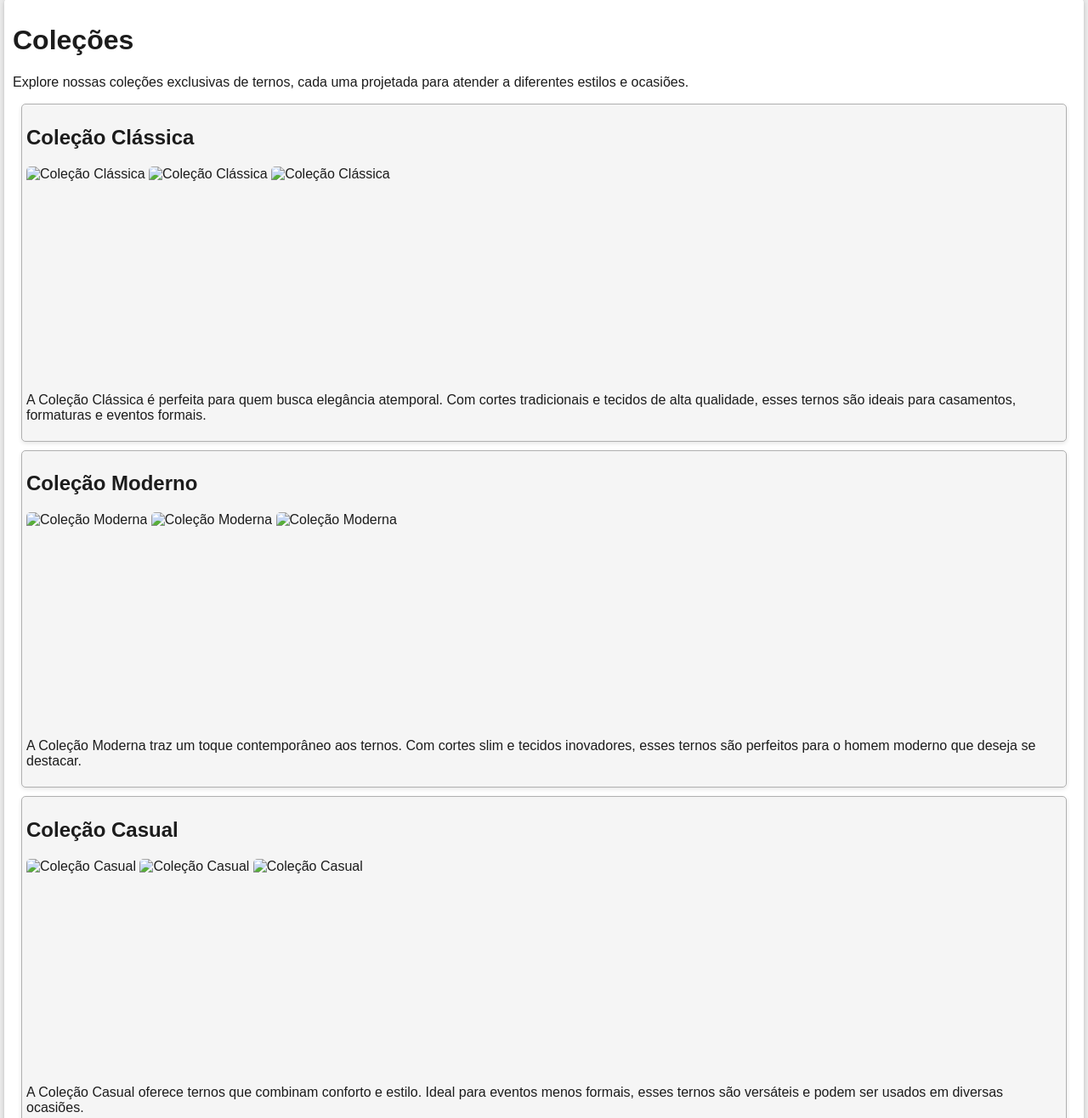
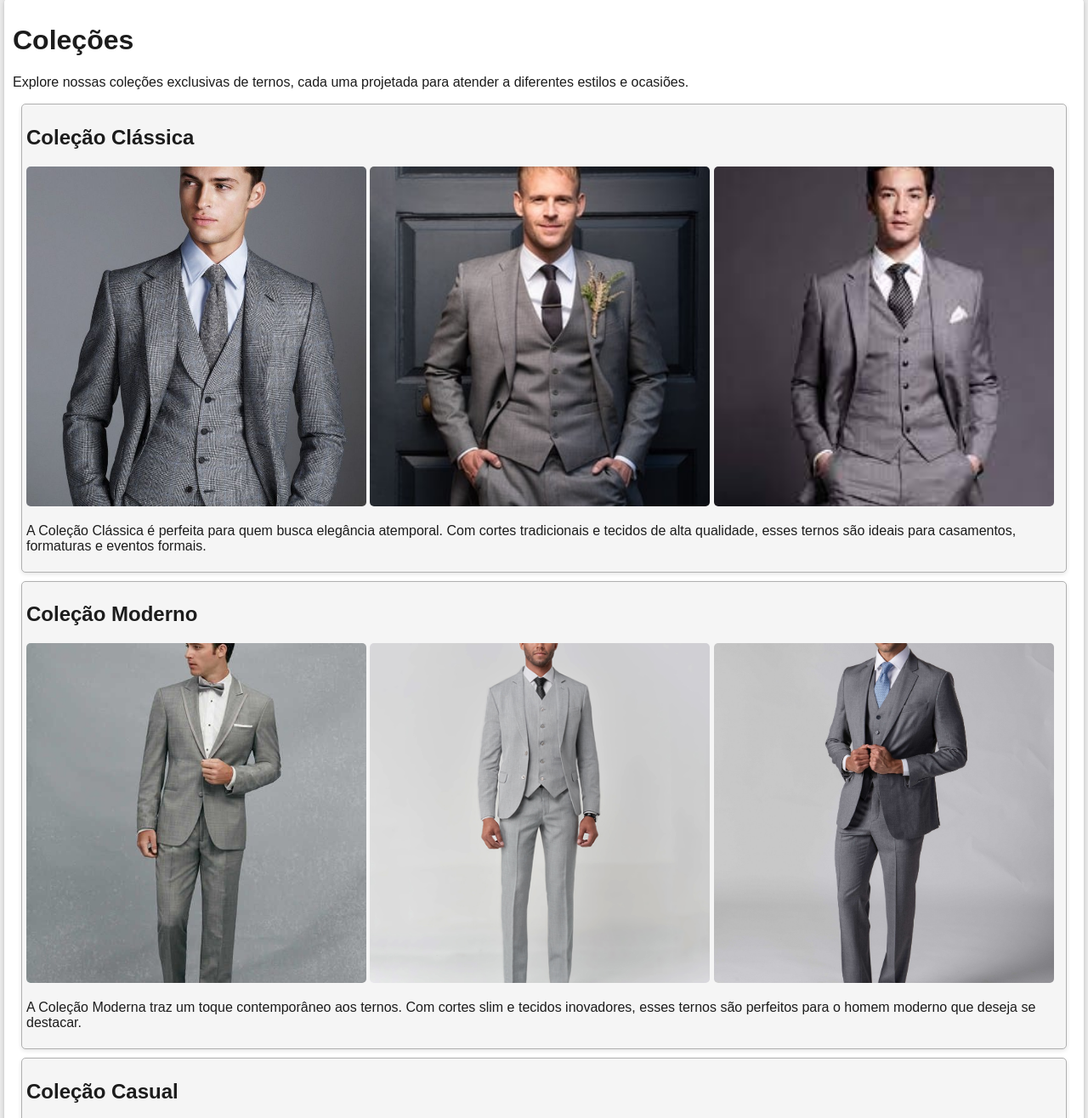
Before and after one commit to Carlos100862/trabalhomobile, a plain HTML site: page colecoes.html in a window 1280 px wide. Shown: the part 67-1383 px from the top of the page at 85% size. Drawn offline with Linux system fonts and the light colour scheme; files whose address does not match are found by name; a web font is replaced by a local one.

Commit message:
Update colecoes.html

```diff
--- a/colecoes.html
+++ b/colecoes.html
@@ -26,25 +26,25 @@
 
         <div class="collection">
             <h2>Coleção Clássica</h2>
-            <img src="classicos.jpg" alt="Coleção Clássica" class="collection-img">
-            <img src="classicos2.jpg" alt="Coleção Clássica" class="collection-img">
-            <img src="classicos3.jpeg" alt="Coleção Clássica" class="collection-img">
+            <img src="img/classicos.jpg" alt="Coleção Clássica" class="collection-img">
+            <img src="img/classicos2.jpg" alt="Coleção Clássica" class="collection-img">
+            <img src="img/classicos3.jpeg" alt="Coleção Clássica" class="collection-img">
             <p>A Coleção Clássica é perfeita para quem busca elegância atemporal. Com cortes tradicionais e tecidos de alta qualidade, esses ternos são ideais para casamentos, formaturas e eventos formais.</p>
         </div>
 
         <div class="collection">
             <h2>Coleção Moderno</h2>
-            <img src="ternosmodernos.jpg" alt="Coleção Moderna" class="collection-img">
-            <img src="ternosmodernos2.jpg" alt="Coleção Moderna" class="collection-img">
-            <img src="ternosmodernos3.jpg" alt="Coleção Moderna" class="collection-img">
+            <img src="img/ternosmodernos.jpg" alt="Coleção Moderna" class="collection-img">
+            <img src="img/ternosmodernos2.jpg" alt="Coleção Moderna" class="collection-img">
+            <img src="img/ternosmodernos3.jpg" alt="Coleção Moderna" class="collection-img">
             <p>A Coleção Moderna traz um toque contemporâneo aos ternos. Com cortes slim e tecidos inovadores, esses ternos são perfeitos para o homem moderno que deseja se destacar.</p>
         </div>
 
         <div class="collection">
             <h2>Coleção Casual</h2>
-            <img src="casuais.jpg" alt="Coleção Casual" class="collection-img">
-            <img src="casuais2.jpg" alt="Coleção Casual" class="collection-img">
-            <img src="casuais3.jpeg" alt="Coleção Casual" class="collection-img">
+            <img src="img/casuais.jpg" alt="Coleção Casual" class="collection-img">
+            <img src="img/casuais2.jpg" alt="Coleção Casual" class="collection-img">
+            <img src="img/casuais3.jpeg" alt="Coleção Casual" class="collection-img">
             <p>A Coleção Casual oferece ternos que combinam conforto e estilo. Ideal para eventos menos formais, esses ternos são versáteis e podem ser usados em diversas ocasiões.</p>
         </div>
     </div>
```
